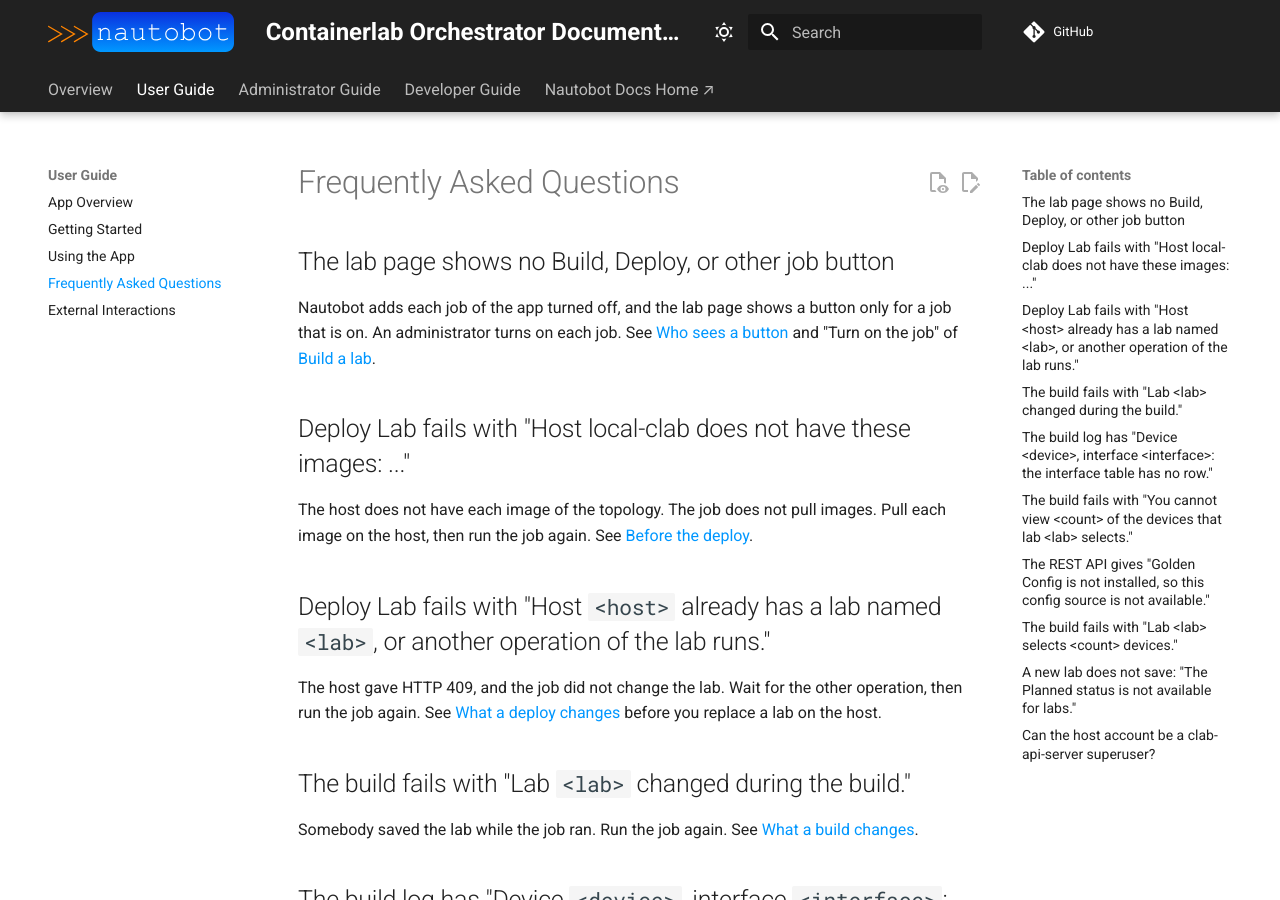
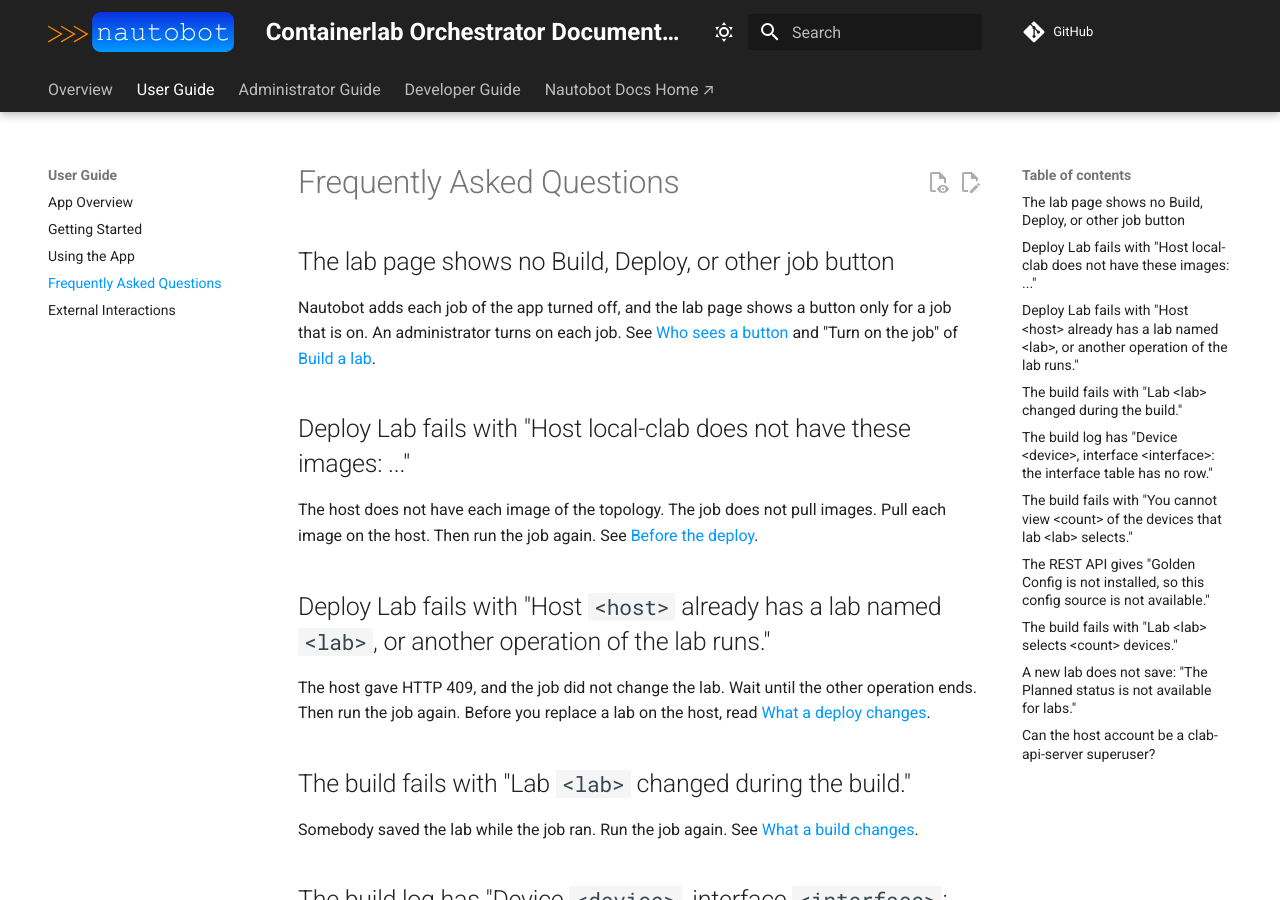
Before and after one commit to jtdub/nautobot-app-containerlab-orchestrator, an MkDocs documentation site: the page built from docs/user/faq.md, in a window 1280 px wide and 900 px high. Built offline with MkDocs 1.6.1 and Material for MkDocs 9.7.7, drawn with Linux system fonts in a browser that asks for light colours; comment, search, counter and statistics services are not loaded.

Commit message:
124: Give one instruction in each sentence of the tutorial and the FAQ (AC-6, AC-8)
- app_getting_started.md: split each step that gave two instructions, and remove the install section that step 1 repeats.
- faq.md: split the two answers that gave two instructions in one sentence.

Claude-Session: https://claude.ai/code/session_015Wtbd2AbXxZ9u8rarE86by

```diff
--- a/docs/user/faq.md
+++ b/docs/user/faq.md
@@ -8,13 +8,13 @@ administrator turns on each job. See [Who sees a button](app_use_cases.md#who-se
 
 ## Deploy Lab fails with "Host local-clab does not have these images: ..."
 
-The host does not have each image of the topology. The job does not pull images. Pull each image on the host, then
+The host does not have each image of the topology. The job does not pull images. Pull each image on the host. Then
 run the job again. See [Before the deploy](app_use_cases.md#before-the-deploy).
 
 ## Deploy Lab fails with "Host `<host>` already has a lab named `<lab>`, or another operation of the lab runs."
 
-The host gave HTTP 409, and the job did not change the lab. Wait for the other operation, then run the job again. See
-[What a deploy changes](app_use_cases.md#what-a-deploy-changes) before you replace a lab on the host.
+The host gave HTTP 409, and the job did not change the lab. Wait until the other operation ends. Then run the job
+again. Before you replace a lab on the host, read [What a deploy changes](app_use_cases.md#what-a-deploy-changes).
 
 ## The build fails with "Lab `<lab>` changed during the build."
 
```
Also changed, not shown: docs/user/app_getting_started.md (+22 -23 lines).
